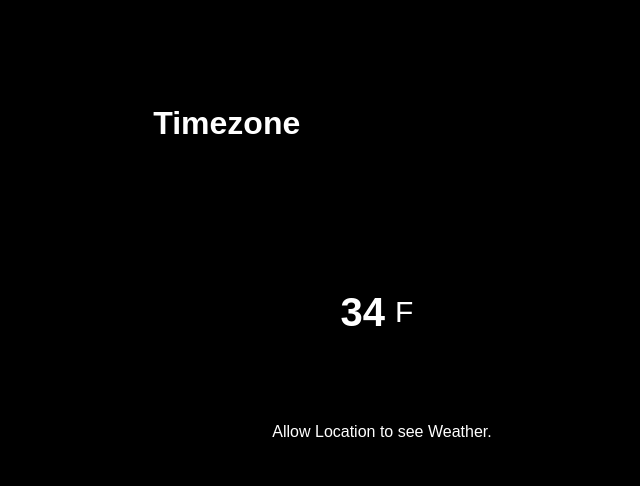
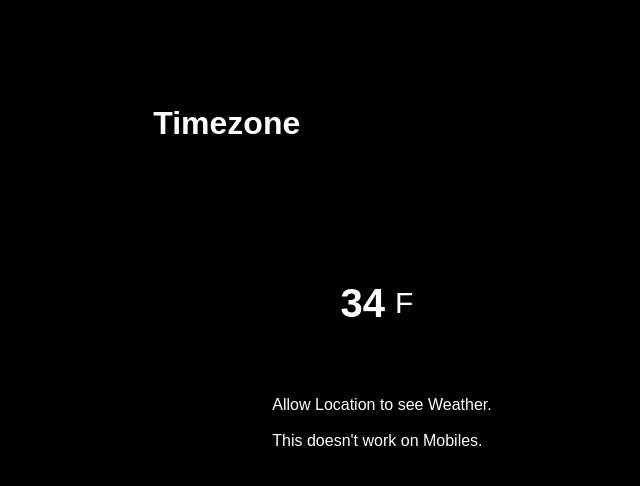
Before and after one commit to shamwela/this-is-weather, a plain HTML site: page index.html in a window 1280 px wide. Shown: the part 157-643 px from the top of the page, without its empty margins (258-898 px from the left). Drawn offline with Linux system fonts and the light colour scheme.

Commit message:
Fix Temperature Description

```diff
--- a/index.html
+++ b/index.html
@@ -19,7 +19,12 @@
       <h2 class="temperature-degree">34</h2>
       <span class="temperature-unit">F</span>
     </div>
-    <div class="temperature-description">Allow Location to see Weather.</div>
+    <div class="temperature-description">
+      Allow Location to see Weather.
+      <br><br>
+      This doesn't work on Mobiles.
+    </div>
+
   </div>
 
   <script src="skycons.js"></script>
```
